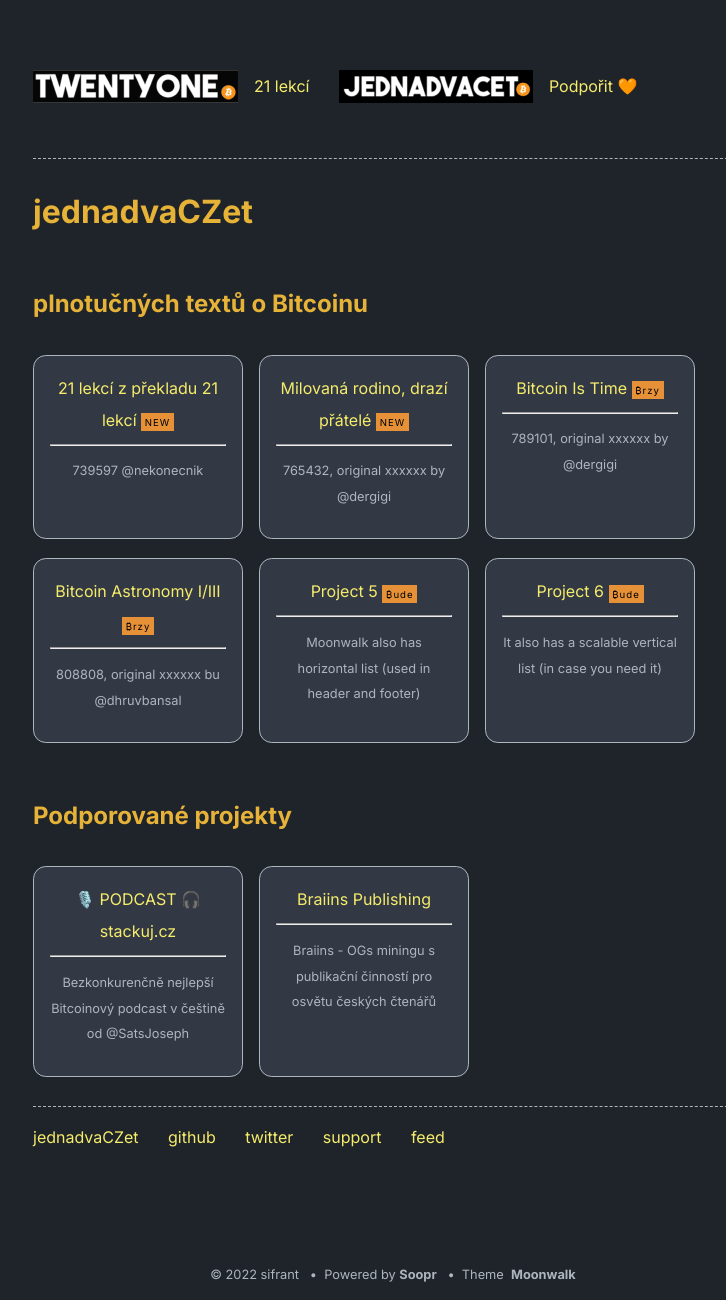
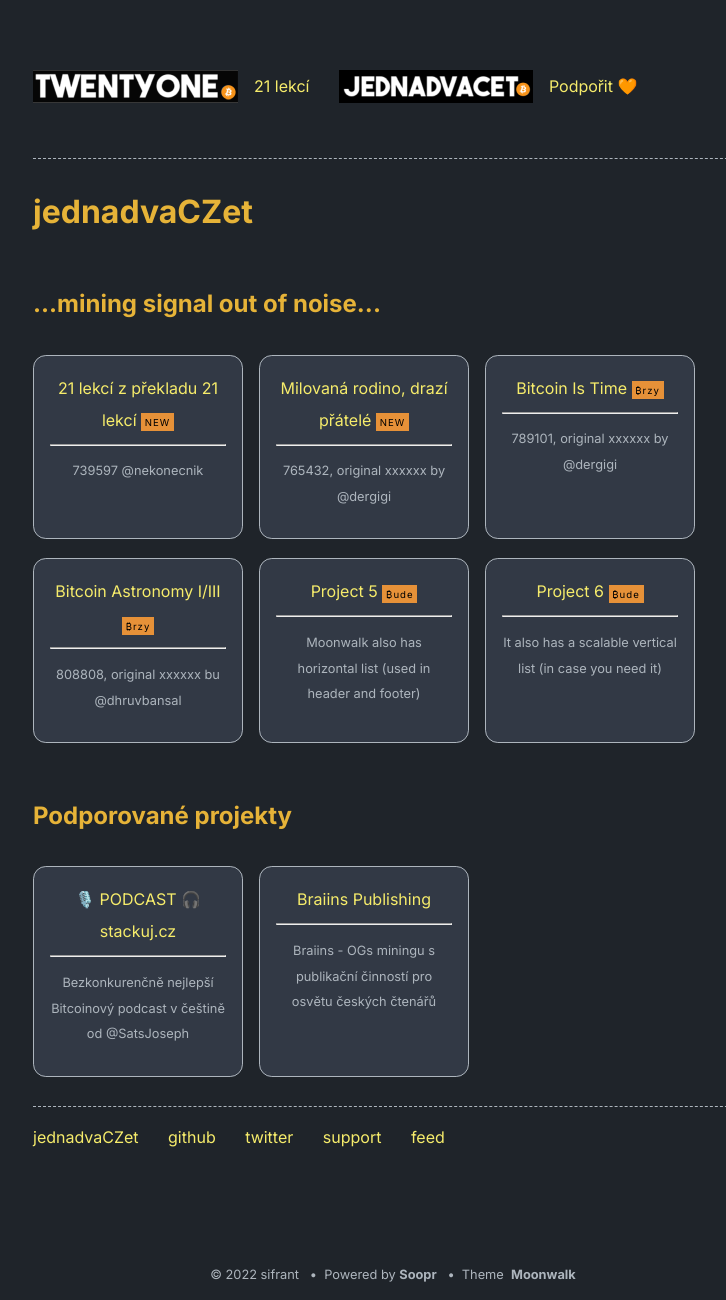
Before and after one commit to abhinavs/moonwalk, a Jekyll site: the page built from index.md, in a window 1280 px wide. Shown: the whole page, without its empty margins (247-973 px from the left). Built offline with Jekyll 4.4.1, drawn with Linux system fonts in a browser that asks for light colours.

Commit message:
mining signal

```diff
--- a/_config.yml
+++ b/_config.yml
@@ -34,7 +34,7 @@ theme_config:
   show_misc_list: false # show generic vertical list for misc details, add _data/home.yml
   # options for "home" page
   home:
-    title_projects: plnotučných textů o Bitcoinu
+    title_projects: ...mining signal out of noise...
     title_misc_list: Details
     title_blog: Blog
     title_old_projects: Podporované projekty
```
